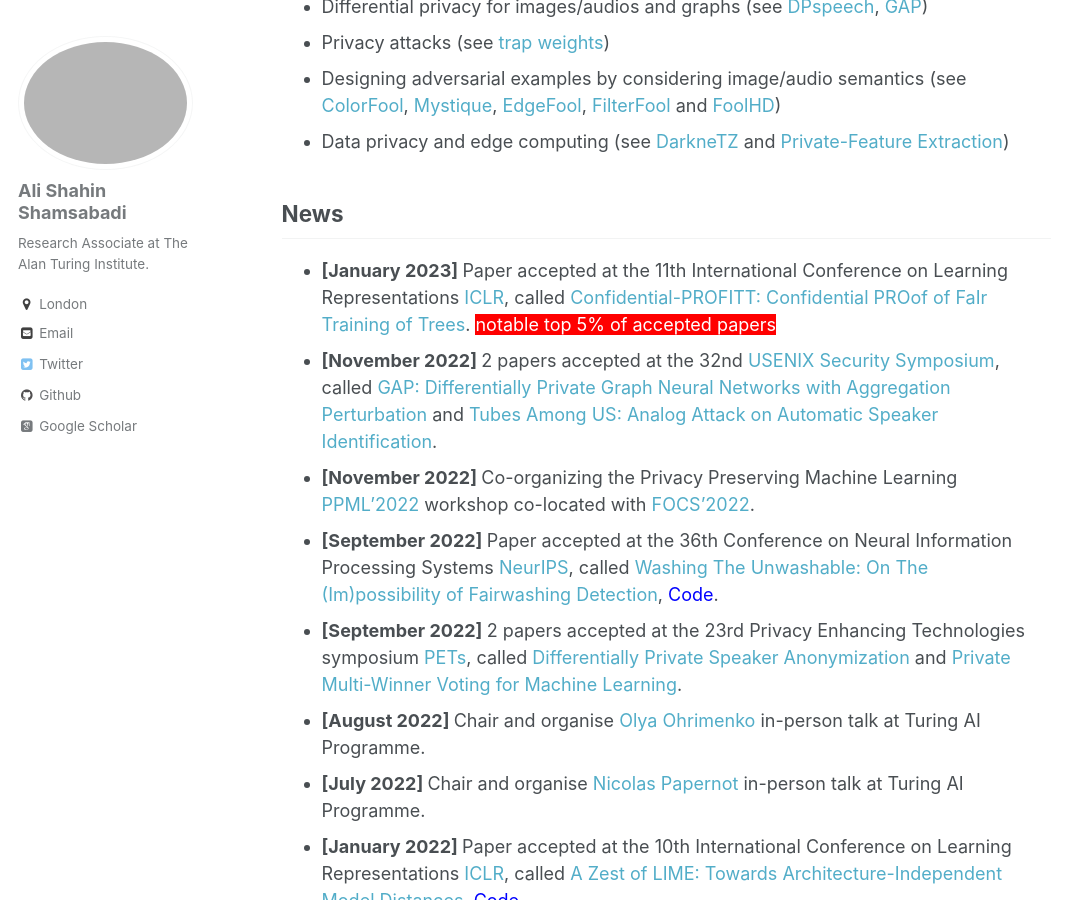
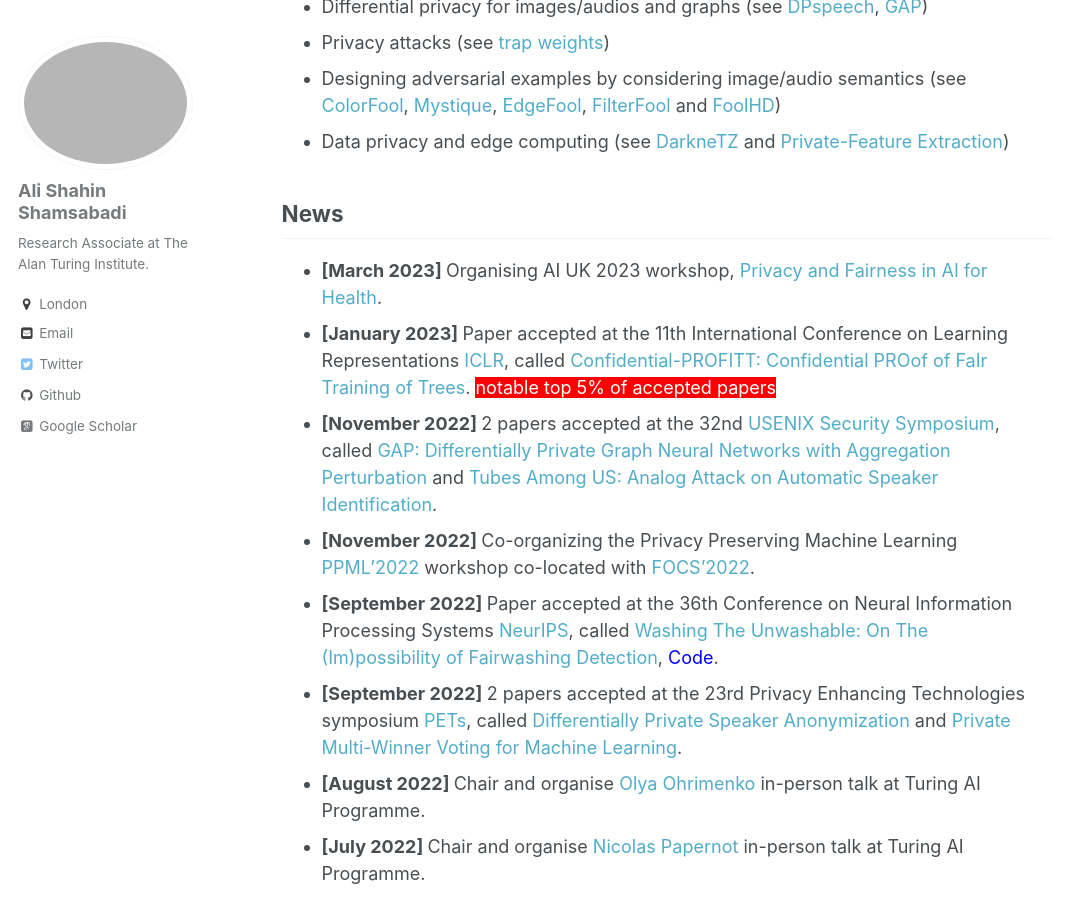
Before and after one commit to AliShahin/AliShahin.github.io, a Jekyll site: the page built from _pages/about.md, in a window 1280 px wide and 900 px high, scrolled down 763 px. Shown: the whole window, without its empty margins (0-1069 px from the left). Built offline with Jekyll 4.4.1, drawn with Linux system fonts in a browser that asks for light colours; some web fonts are replaced.

Commit message:
Update about.md

```diff
--- a/_pages/about.md
+++ b/_pages/about.md
@@ -23,6 +23,7 @@ My research has been published at top-tier conferences including NeurIPS, ICLR,
 - Data privacy and edge computing (see [DarkneTZ](https://arxiv.org/pdf/2004.05703) and [Private-Feature Extraction](https://arxiv.org/pdf/1802.03151.pdf))
 
 ## News
+- <b> [March 2023] </b> Organising AI UK 2023 workshop, [Privacy and Fairness in AI for Health](https://private-fair-ai.github.io).
 - <b> [January 2023] </b> Paper accepted at the 11th International Conference on Learning Representations [ICLR](https://iclr.cc), called [Confidential-PROFITT: Confidential PROof of FaIr Training of Trees](https://openreview.net/forum?id=iIfDQVyuFD). <span style="background-color:red"><font color="white"> notable top 5% of accepted papers </font></span>
 - <b> [November 2022] </b> 2 papers accepted at the 32nd [USENIX Security Symposium](https://www.usenix.org/conference/usenixsecurity23), called [GAP: Differentially Private Graph Neural Networks with Aggregation Perturbation](https://arxiv.org/pdf/2203.00949.pdf) and [Tubes Among US: Analog Attack on Automatic Speaker Identification](https://alishahin.github.io).
 - <b> [November 2022] </b> Co-organizing the Privacy Preserving Machine Learning [PPML'2022](https://ppml-workshop.github.io/ppml22/) workshop co-located with [FOCS'2022](https://focs2022.eecs.berkeley.edu).
```
